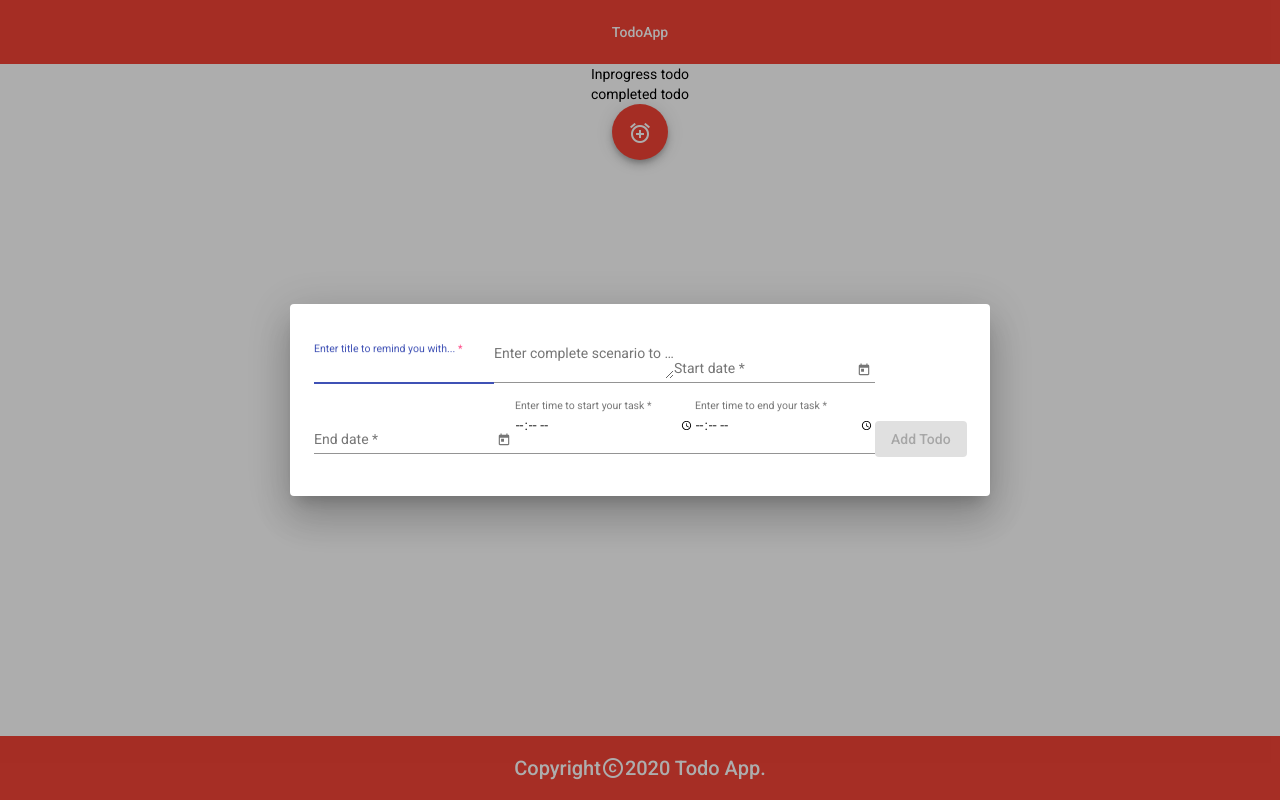
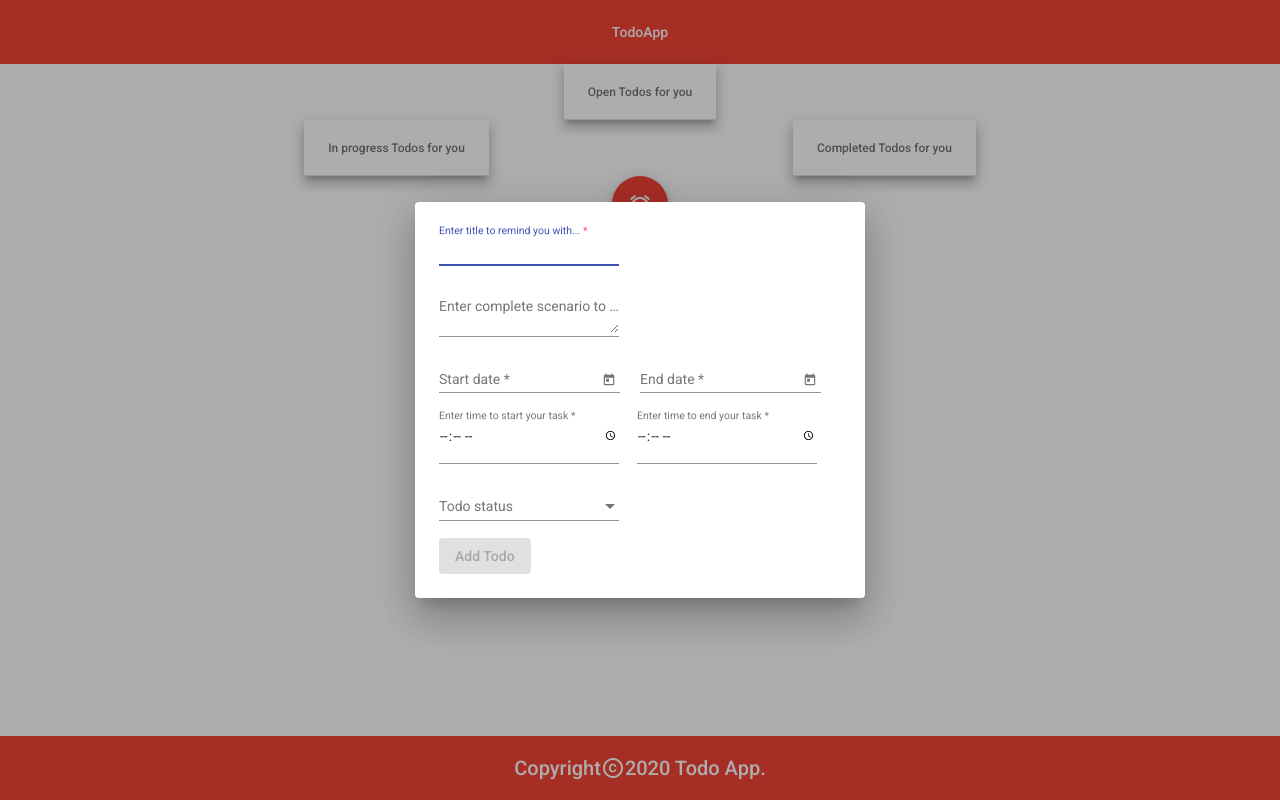
Before and after one commit to vishalvenkat/TodoApp, an Angular app: page /Homepage in a window 1280 px wide. Both pictures are taken after a click on the button "alarm_add". Built offline with nearby package versions, Linux system fonts and the light colour scheme.

Commit message:
Groups todo and displays them, Registration bug fix, Add new todo UI fix

```diff
--- a/src/app/Components/add-todo/add-todo.component.css
+++ b/src/app/Components/add-todo/add-todo.component.css
@@ -0,0 +1,8 @@
+@media (min-width: 768px) {
+    .padding {
+        margin-left: 10%;
+    }
+}
+.width {
+    width: 90%
+}
--- a/src/app/Components/add-todo/add-todo.component.html
+++ b/src/app/Components/add-todo/add-todo.component.html
@@ -1,16 +1,20 @@
+<div fxLayout="column" fxLayoutAlign="center stretch">
 <form [formGroup]="form">
   <div>
     <mat-form-field>
         <input matInput formControlName="title" placeholder="Enter title to remind you with...">
         <mat-error>Title is required</mat-error>
       </mat-form-field>
-
+  </div>
+  <div>
       <mat-form-field>
         <textarea matInput formControlName="description" placeholder="Enter complete scenario to remember..."></textarea>
         <mat-error>Description is required</mat-error>
       </mat-form-field>
-
-      <mat-form-field>
+  </div>
+<div fxLayout="row" fxLayout.xs="column" >
+<div>
+  <mat-form-field class="width">
     <input formControlName="startDate" matInput [matDatepicker]="startDatePicker" placeholder="Start date">
     <mat-datepicker-toggle matSuffix [for]="startDatePicker"></mat-datepicker-toggle>
     <mat-datepicker #startDatePicker></mat-datepicker>
@@ -18,22 +22,39 @@
   </mat-form-field>
 </div>
 <div>
-      <mat-form-field>
+  <mat-form-field class="padding" class="width">
     <input formControlName="endDate" matInput [matDatepicker]="endDatePicker" placeholder="End date">
     <mat-datepicker-toggle matSuffix [for]="endDatePicker"></mat-datepicker-toggle>
     <mat-datepicker #endDatePicker></mat-datepicker>
     <mat-error>Pick end date</mat-error>
   </mat-form-field>
-
+</div>
+</div>
+  <div fxLayout="row"  fxLayout.xs="column" >
+  <div>
     <mat-form-field>
       <input type="time" matInput formControlName="startTime" placeholder="Enter time to start your task">
       <mat-error>Start time is required</mat-error>
     </mat-form-field>
-
-      <mat-form-field>
+    </div>
+    <div>
+      <mat-form-field class="padding">
         <input type="time" matInput formControlName="endTime" placeholder="Enter time to end your task">
         <mat-error>End time is required</mat-error>
       </mat-form-field>
+    </div>
+  </div>
+<div>
+  <mat-form-field>
+    <mat-select formControlName="status" placeholder="Todo status">
+      <mat-option *ngFor="let status of todoStatusList" [value] = "status.value">
+        {{status.view}}
+      </mat-option>
+    </mat-select>
+  </mat-form-field>
+</div>
+<div>
   <button mat-raised-button type="submit" color="warn" [disabled]="form.invalid" matTooltip="Add Todo" (click)="addTodo()">Add Todo</button>
 </div>
     </form>
+</div>
--- a/src/app/Components/add-todo/add-todo.component.ts
+++ b/src/app/Components/add-todo/add-todo.component.ts
@@ -7,6 +7,12 @@ import {MatDialogRef } from '@angular/material/dialog';
   styleUrls: ['./add-todo.component.css']
 })
 export class AddTodoComponent implements OnInit {
+  todoStatusList = [
+    {view: 'Open(yet to start)', value: 'Open'},
+    {view: 'In progress', value: 'InProgress'},
+    {view: 'Completed', value: 'Completed'}
+  ];
+  statusValue: string;
   constructor(public dialogRef: MatDialogRef<AddTodoComponent>) { }
 
   ngOnInit(): void {
@@ -17,12 +23,13 @@ export class AddTodoComponent implements OnInit {
     startDate: new FormControl('', Validators.required),
     endDate: new FormControl('', Validators.required),
     startTime: new FormControl('', Validators.required),
-    endTime: new FormControl('', Validators.required)
+    endTime: new FormControl('', Validators.required),
+    status: new FormControl('')
   });
 
   addTodo = () => {
     this.dialogRef.close({title: this.form.get('title').value,
     description: this.form.get('description').value, startDate: this.form.get('startDate').value,
-    endDate: this.form.get('endDate').value, startTime: this.form.get('startTime').value, endTime: this.form.get('endTime').value});
+    endDate: this.form.get('endDate').value, startTime: this.form.get('startTime').value, endTime: this.form.get('endTime').value, status: this.form.get('status').value});
   }
 }
--- a/src/app/Components/get-started/get-started.component.ts
+++ b/src/app/Components/get-started/get-started.component.ts
@@ -18,5 +18,6 @@ export class GetStartedComponent implements OnInit {
   }
   registerNewUser = (credentials: {name: string, userName: string; password: string;}) => {
       let newUser = this.userService.registerNewUser(credentials.name, credentials.userName, credentials.password);
+      this.login(credentials);
   }
 }
--- a/src/app/Components/header/header.component.css
+++ b/src/app/Components/header/header.component.css
@@ -0,0 +1,23 @@
+.example-box {
+    padding: 20px 10px;
+    border-bottom: solid 1px #ccc;
+    color: red;
+    display: flex;
+    flex-direction: row;
+    align-items: center;
+    justify-content: space-between;
+    box-sizing: border-box;
+    cursor: move;
+    background: white;
+    font-size: 14px;
+  }
+  .example-list {
+    width: 500px;
+    max-width: 100%;
+    border: solid 1px #ccc;
+    min-height: 60px;
+    display: block;
+    background: white;
+    border-radius: 4px;
+    overflow: hidden;
+  }
--- a/src/app/Components/home-page/home-page.component.html
+++ b/src/app/Components/home-page/home-page.component.html
@@ -1,9 +1,38 @@
-<div  fxLayout="column" fxLayoutAlign="space-evenly center">
-    <div>Inprogress todo</div>
-<div>
-completed todo
-</div>
-<div fxLayout="row" fxLayoutAlign="start end">
+<div  fxLayout="column">
+  <div fxLayoutAlign="center none">
+  <table mat-table [dataSource]="dataSourceForOpenTodo" class="mat-elevation-z8">
+    <ng-container matColumnDef="Title">
+      <th mat-header-cell *matHeaderCellDef> Open Todos for you </th>
+      <td mat-cell *matCellDef="let element"> {{element.todoTitle}} </td>
+    </ng-container>
+    <tr mat-header-row *matHeaderRowDef="displayedColumns"></tr>
+  <tr mat-row *matRowDef="let row; columns: displayedColumns;"></tr>
+</table>
+
+  </div>
+    <div fxLayout="row" fxLayoutAlign="space-evenly none">
+    <div>
+      <table mat-table [dataSource]="dataSourceForInProgressTodo" class="mat-elevation-z8">
+        <ng-container matColumnDef="Title">
+          <th mat-header-cell *matHeaderCellDef> In progress Todos for you </th>
+          <td mat-cell *matCellDef="let element"> {{element.todoTitle}} </td>
+        </ng-container>
+        <tr mat-header-row *matHeaderRowDef="displayedColumns"></tr>
+      <tr mat-row *matRowDef="let row; columns: displayedColumns;"></tr>
+    </table>
+    </div>
+    <div>
+      <table mat-table [dataSource]="dataSourceForCompletedTodo" class="mat-elevation-z8">
+        <ng-container matColumnDef="Title">
+          <th mat-header-cell *matHeaderCellDef> Completed Todos for you </th>
+          <td mat-cell *matCellDef="let element"> {{element.todoTitle}} </td>
+        </ng-container>
+        <tr mat-header-row *matHeaderRowDef="displayedColumns"></tr>
+      <tr mat-row *matRowDef="let row; columns: displayedColumns;"></tr>
+    </table>
+    </div>
+  </div>
+<div fxLayout="row" fxLayoutAlign="center end">
         <button mat-fab color="warn" (click)="addTodos()">
           <mat-icon>alarm_add</mat-icon>
         </button>
--- a/src/app/Components/home-page/home-page.component.ts
+++ b/src/app/Components/home-page/home-page.component.ts
@@ -4,6 +4,7 @@ import { UserService } from 'src/app/Services/user.service';
 import {Todo} from '../../Class/todo';
 import { MatDialog } from '@angular/material/dialog';
 import { AddTodoComponent } from '../add-todo/add-todo.component';
+import { CdkDragDrop, moveItemInArray } from '@angular/cdk/drag-drop';
 @Component({
   selector: 'app-home-page',
   templateUrl: './home-page.component.html',
@@ -12,19 +13,51 @@ import { AddTodoComponent } from '../add-todo/add-todo.component';
 export class HomePageComponent implements OnInit {
 user: string;
 todos: Todo[];
+openTodoList: Todo[];
+inProgressTodoList: Todo[];
+completedTodoList: Todo[];
+displayedColumns: string[] = ['Title'];
+dataSourceForOpenTodo: any;
+dataSourceForInProgressTodo: any;
+dataSourceForCompletedTodo: any;
   constructor(private todoService: TodoService, private userService: UserService, private addTodo:MatDialog) { }
 
   ngOnInit(): void {
     this.user = this.userService.name;
     this.todoService.userId = this.userService.userId;
-    this.todos = this.todoService.getTodos();
+    this.initOpenTodoList();
+    this.initInProgressTodoList();
+    this.initCompletedTodoList();
   }
 
-  addTodos = () => {
+  addTodos = (): void  => {
       let ref = this.addTodo.open(AddTodoComponent);
       ref.afterClosed().subscribe(result => {
-        this.todoService.addTodo(result.title, result.description, new Date(result.startDate), new Date(result.endDate));
-//        console.log(result);
-      })
+        if(result !== undefined) {
+        this.todoService.addTodo(result.title, result.description, new Date(result.startDate), new Date(result.endDate), result.status);
+        this.updateTodoList(result.status);
+      }
+    })
+  }
+  updateTodoList = (status: string) : void => {
+    switch (status) {
+      case 'Open': this.initOpenTodoList();
+      break;
+      case 'InProgress': this.initInProgressTodoList();
+      break;
+      case 'Completed': this.initCompletedTodoList();
+    }
+  }
+  initOpenTodoList = (): void  => {
+    this.openTodoList = this.todoService.getTodosWithFilter('Open');
+    this.dataSourceForOpenTodo = this.openTodoList;
+  }
+  initInProgressTodoList = (): void  => {
+    this.inProgressTodoList = this.todoService.getTodosWithFilter('InProgress');
+    this.dataSourceForInProgressTodo = this.inProgressTodoList;
+  }
+  initCompletedTodoList = (): void  => {
+    this.completedTodoList = this.todoService.getTodosWithFilter('Completed');
+    this.dataSourceForCompletedTodo = this.completedTodoList;
   }
 }
--- a/src/app/Services/todo.service.ts
+++ b/src/app/Services/todo.service.ts
@@ -8,30 +8,34 @@ export class TodoService {
   userId: number;
   constructor() {}
 
-  public getTodos(): Todo[] {
+  public getTodos = (): Todo[] => {
     let localStorageItem = JSON.parse(localStorage.getItem('Todos'));
     if (localStorageItem === null){
           return [];
    }
-   console.log(localStorageItem.Todos);
-   let todoForUser = localStorageItem.Todos.filter(todos => todos.userId === this.userId);
+   let todoForUser = localStorageItem.Todos.filter((todos: { userId: number; }) => todos.userId === this.userId);
     return todoForUser;
   }
 
-  public removeTodo(id: number): void {
+  public removeTodo = (id: number): void => {
     let todos = this.getTodos();
     todos = todos.filter((todo)=> todo.todoId != id);
     this.setLocalStorageTodos(todos);
   }
 
-  public addTodo(title: string, description: string, startTime: Date, endTime: Date): void {
+  public addTodo = (title: string, description: string, startTime: Date, endTime: Date, status: string): void => {
     let todos = this.getTodos();
-    let todo = new Todo(todos.length + 1, this.userId, title,description, startTime, endTime, "Open");
+    let todo = new Todo(todos.length + 1, this.userId, title,description, startTime, endTime, status);
     todos.push(todo);
     this.setLocalStorageTodos(todos);
   }
 
-  private setLocalStorageTodos(todos: Todo[]): void {
+  private setLocalStorageTodos = (todos: Todo[]): void => {
     localStorage.setItem('Todos', JSON.stringify({ Todos: todos }));
   }
+  getTodosWithFilter = (reqStatus: string) : Todo[] => {
+    let todoList = this.getTodos();
+    todoList = todoList.filter(todo => todo.status === reqStatus);
+    return todoList === null? []: todoList;
+  }
 }
```
Also changed, not shown: src/app/Modules/material/material.module.ts (+7 -1 lines). Lines whose indentation alone changed are shown as unchanged.
